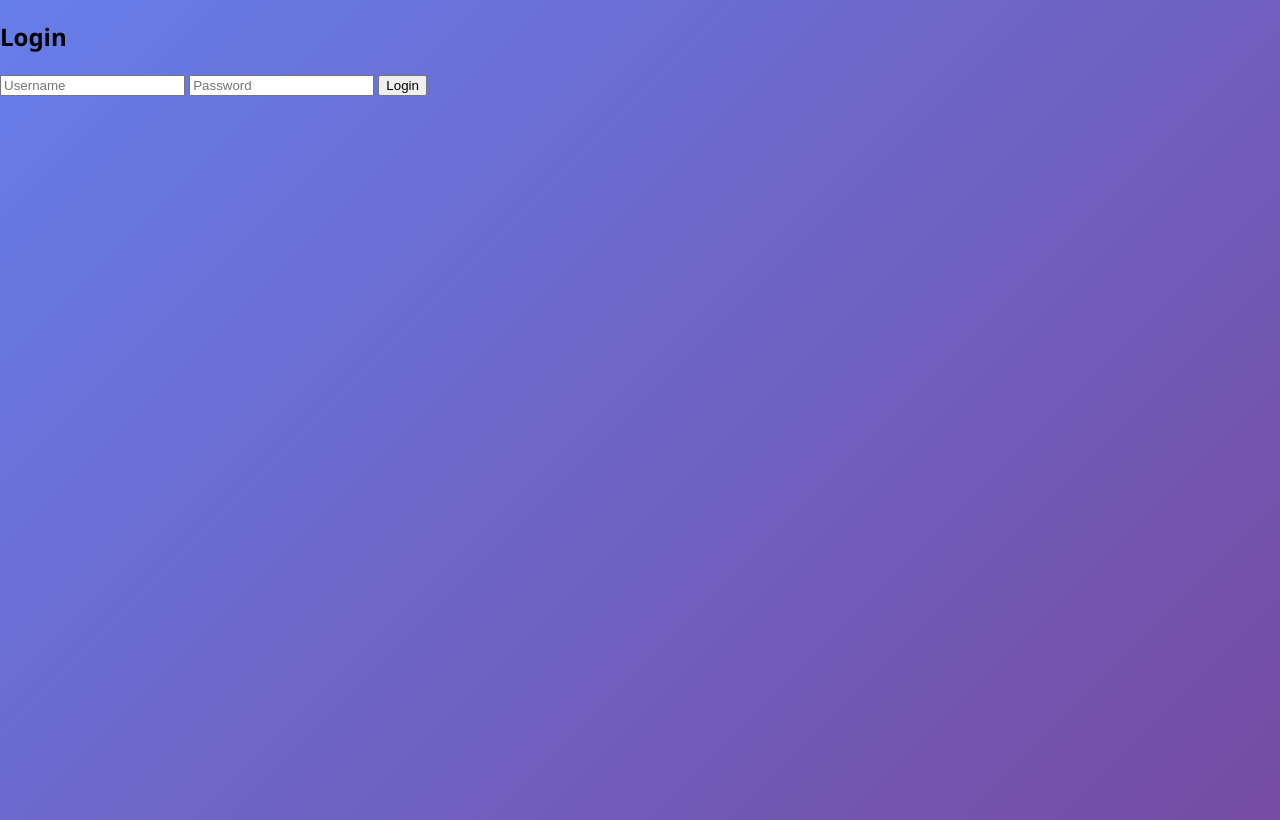
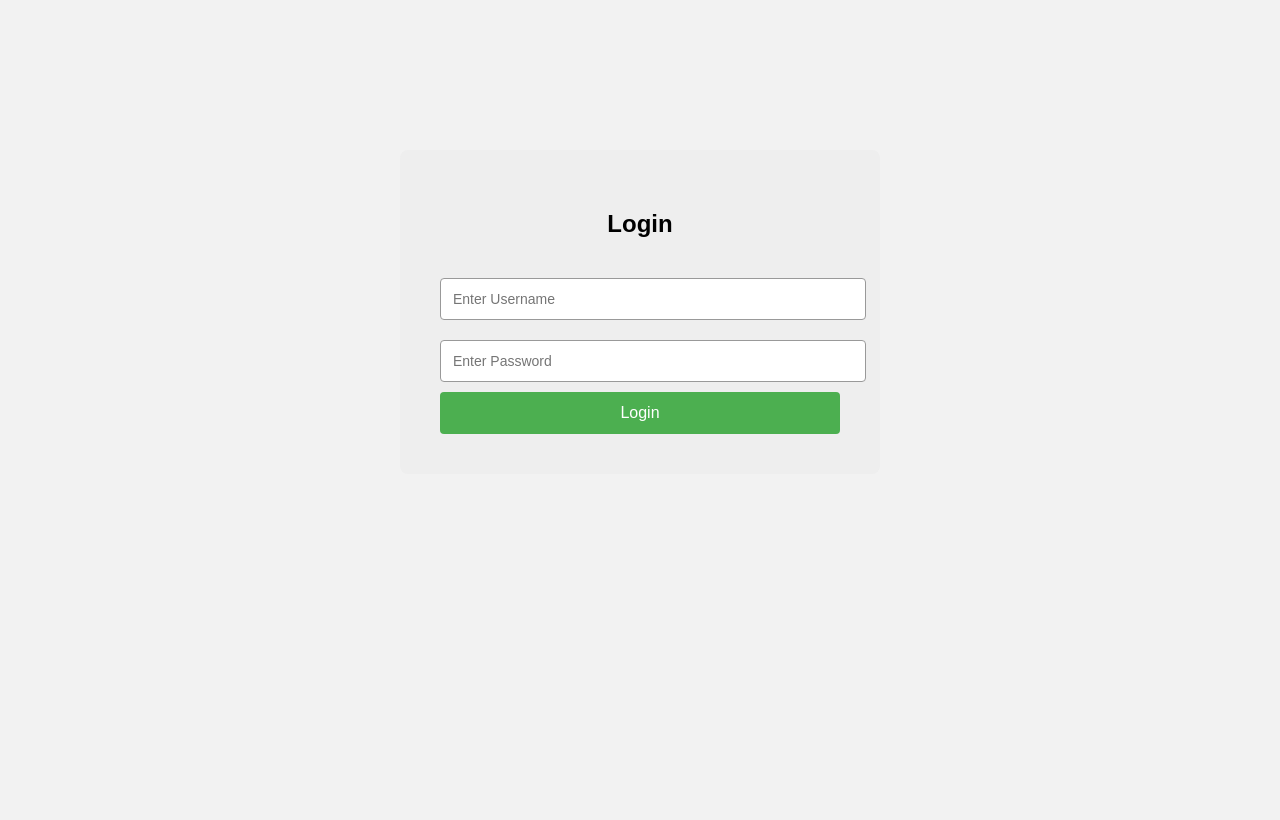
Before and after one commit to ManuuB/TranscribeFlow, a Flask app: page / in a window 1280 px wide. After the commit the page ends 434 px from the top, so only its background shows below. Run offline with Flask 3, Linux system fonts and the light colour scheme.

Commit message:
Update login.html

```diff
--- a/templates/login.html
+++ b/templates/login.html
@@ -2,16 +2,72 @@
 <html>
 <head>
     <title>Login</title>
-    <link rel="stylesheet" href="{{ url_for('static', filename='style.css') }}">
+
+<style>
+
+body{
+    font-family: Arial, sans-serif;
+    background-color: #f2f2f2;
+}
+
+.login-container{
+    width: 400px;
+    margin: 150px auto;
+    background: #eeeeee;
+    padding: 40px;
+    border-radius: 8px;
+    text-align: center;
+}
+
+.login-container h2{
+    margin-bottom: 30px;
+}
+
+input{
+    width: 100%;
+    padding: 12px;
+    margin: 10px 0;
+    border: 1px solid #999;
+    border-radius: 4px;
+    font-size: 14px;
+}
+
+button{
+    width: 100%;
+    padding: 12px;
+    background-color: #4CAF50;
+    border: none;
+    color: rgb(255, 255, 255);
+    font-size: 16px;
+    border-radius: 4px;
+    cursor: pointer;
+}
+
+button:hover{
+    background-color: #456ca0;
+}
+
+</style>
+
 </head>
+
 <body>
-    <div class="container">
-        <h2>Login</h2>
-        <form action="/login" method="post">
-            <input type="text" name="username" placeholder="Username" required>
-            <input type="password" name="password" placeholder="Password" required>
-            <button type="submit">Login</button>
-        </form>
-    </div>
+
+<div class="login-container">
+
+<h2>Login</h2>
+
+<form action="/login" method="POST">
+
+<input type="text" name="username" placeholder="Enter Username" required>
+
+<input type="password" name="password" placeholder="Enter Password" required>
+
+<button type="submit">Login</button>
+
+</form>
+
+</div>
+
 </body>
 </html>
```
